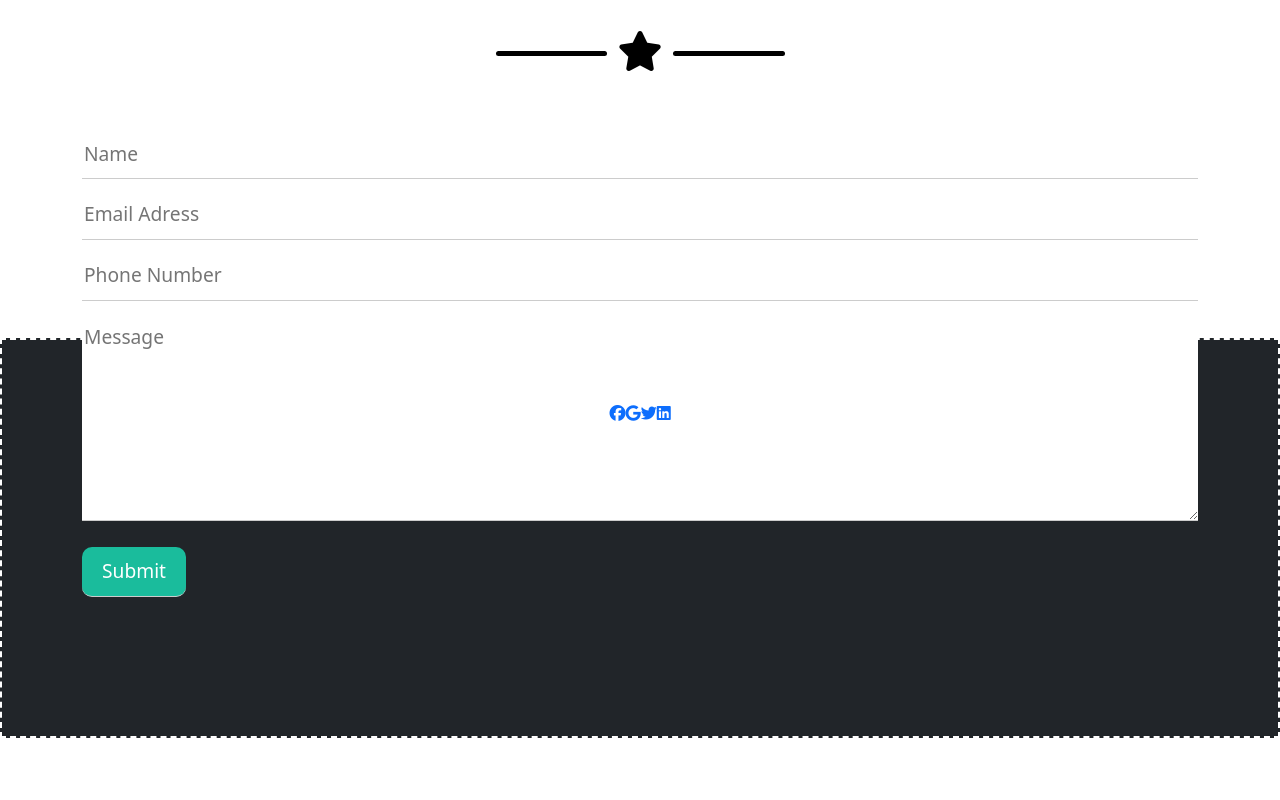
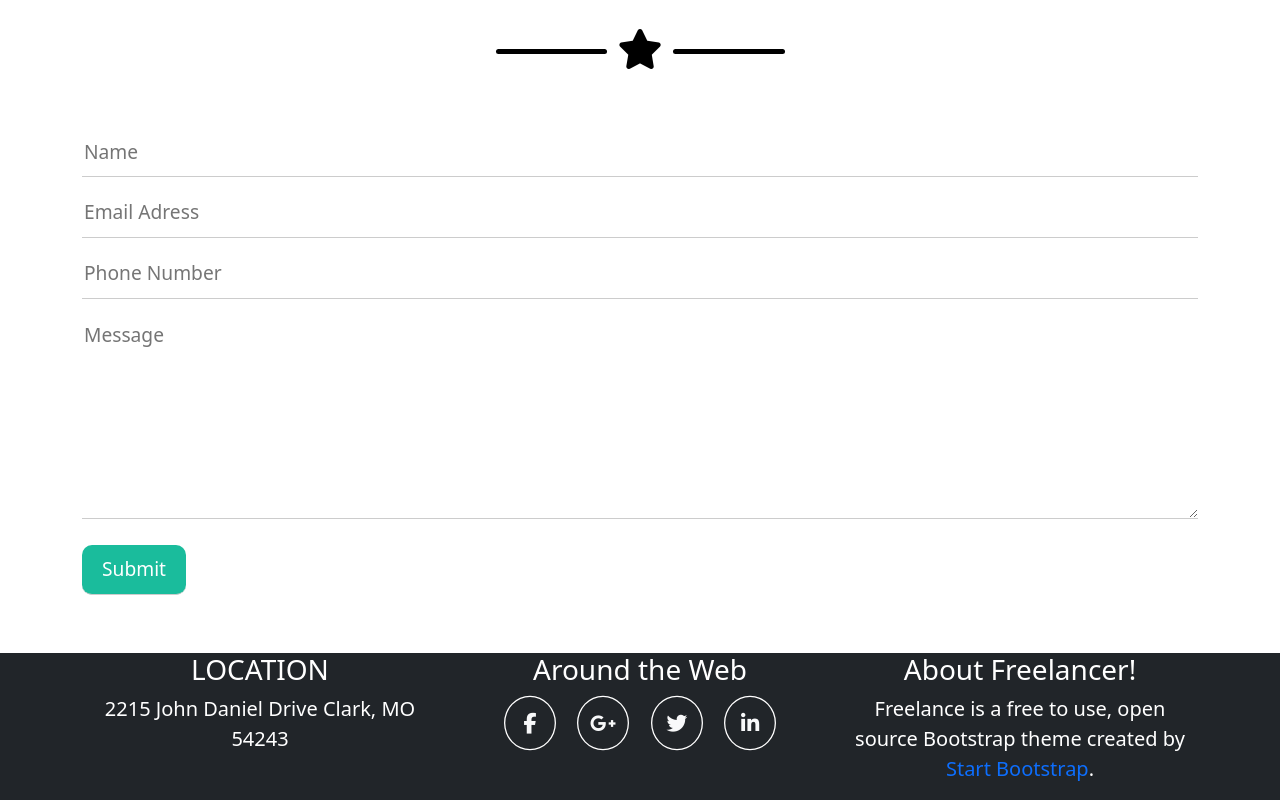
Before and after one commit to DavideLopez/html-css-bootstrap-freelancer, a plain HTML site: page index.html in a window 1280 px wide. Shown: the part 2254-3054 px from the top of the page. Before the commit the page ends 2992 px from the top, so only its background shows below. Drawn offline with nearby package versions, Linux system fonts and the light colour scheme.

Commit message:
footer top terminato

```diff
--- a/index.html
+++ b/index.html
@@ -114,29 +114,40 @@
 
     <footer class="footer text-center text-white bg-dark">
         <div class="footer-top">
-            <div class="container-lg">
-                <div class="row align-items-start">
-                    <div class="col-12 text-center col-lg-4 py-4 py-lg-4">
-                        <h4>LOCATION</h4>
-                        <p>2215 John Daniel Drive Clark, MO 54243</p>
+            <div class="container">
+                <div class="row row-cols-lg-3 text white">
+                    <div class="col text-center">
+                        <h3>LOCATION</h3>
+                        <p class="fs-5">2215 John Daniel Drive Clark, MO <br> 54243</p>
                     </div>
-                    <div class="col-12 text-center col-lg-4 py-4 py-lg-4">
-
-                        <h4>around the web</h4>
-                        <ul class="d-flex list-unstyled justify-content-center">
-                            <li class="rounded-circle"><a href="#"><i class="fa-brands fa-facebook"></i></a></li>
-                            <li class="rounded-circle"><a href="#"><i class="fa-brands fa-google"></i></a></li>
-                            <li class="rounded-circle"><a href="#"><i class="fa-brands fa-twitter"></i></a></li>
-                            <li class="rounded-circle"><a href="#"><i class="fa-brands fa-linkedin"></i></a></li>
-
-                        </ul>
+                    <div class="col text-center">
+                        <h3>Around the Web</h3>
+                        <nav class="d-flex justify-content-between px-5 pt-2">
+                            <div class="icon border border-white rounded-circle">
+                                <a class="link-light" href="#"><i class="fa-brands fa-facebook-f"></i></a>
+                            </div>
+                            <div class="icon border border-white rounded-circle">
+                                <a class="link-light" href="#"><i class="fa-brands fa-google-plus-g"></i></a>
+                            </div>
+                            <div class="icon border border-white rounded-circle">
+                                <a class="link-light" href="#"><i class="fa-brands fa-twitter"></i></a>
+                            </div>
+                            <div class="icon border border-white rounded-circle">
+                                <a class="link-light" href="#"><i class="fa-brands fa-linkedin-in"></i></a>
+                            </div>
+                        </nav>
                     </div>
-
+                    <div class="col text-center">
+                        <h3>About Freelancer!</h3>
+                        <p class="fs-5">Freelance is a free to use, open source Bootstrap theme created by <a
+                                class="class-reset text-decoration-none" href="#">Start Bootstrap</a>.</p>
+                    </div>
                 </div>
 
             </div>
+        </div>
 
-        </div>
+
 
     </footer>
 
--- a/style.css
+++ b/style.css
@@ -29,10 +29,6 @@ a {
 } */
 
 
-.about{
-    height: 500px;
-}
-
 
 .avatarimg{
     width: 250px;
@@ -60,9 +56,6 @@ a {
     background-color: black;
 }
 
-.debug .contacts{
-    height: 500px;
-}
 
 input, textarea {
     margin: 10px 0;
@@ -87,6 +80,12 @@ input[type="submit"] {
 
 .footer{
     background-color: #2C3E50;
-    border: 2px dashed white;
-    height: 400px;
+    /* border: 2px dashed white; */
 }
+
+.icon {
+    width: 40px;
+    aspect-ratio: 1;
+    line-height: 40px;
+    transform: scale(1.3);
+}
```
